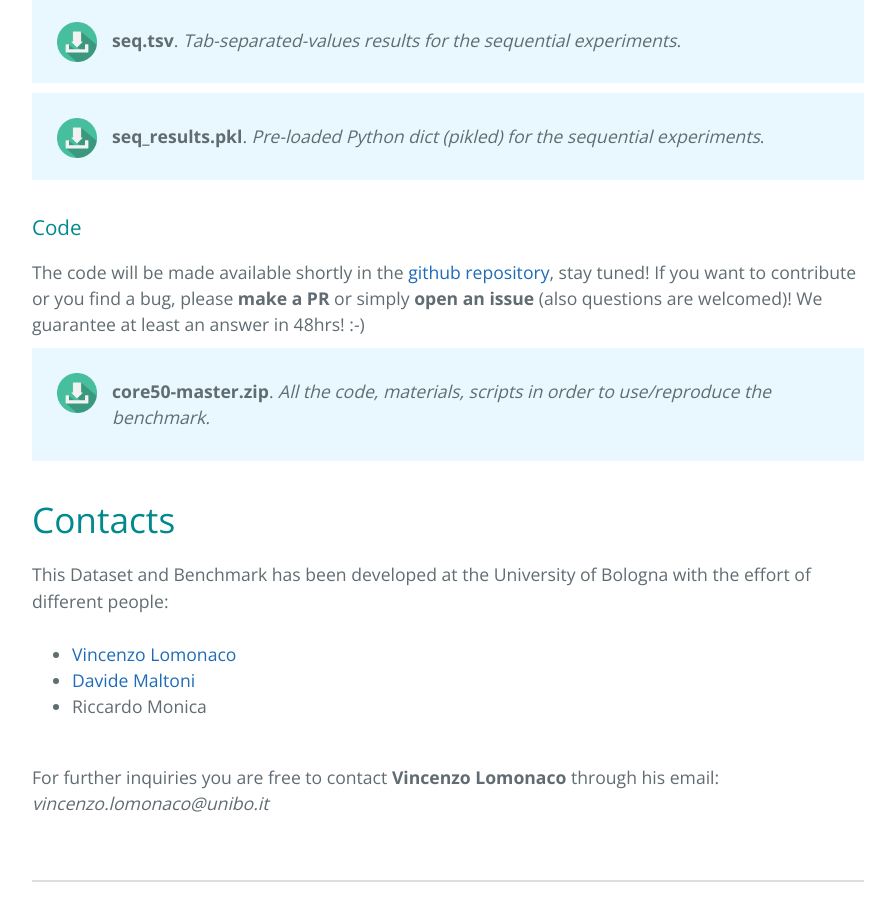
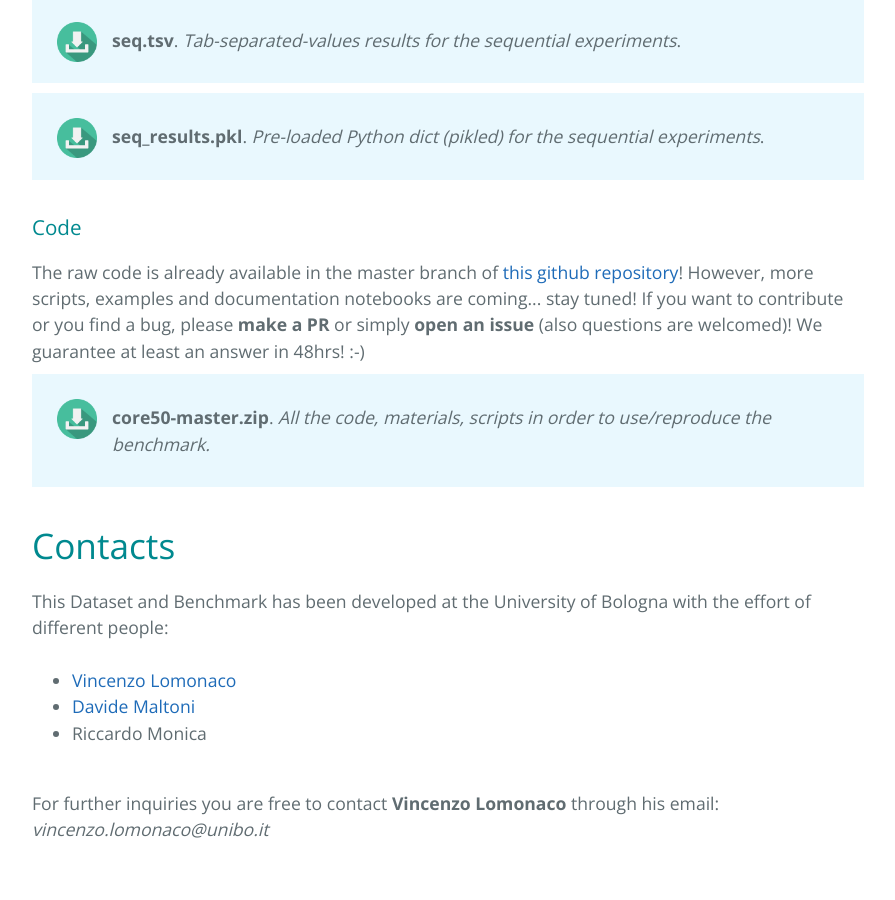
Before and after one commit to vlomonaco/core50, a Jekyll site: the page built from index.html, in a window 1280 px wide and 900 px high, scrolled down 7224 px. Shown: the whole window, without its empty margins (192-1087 px from the left). Built offline with Jekyll 4.4.1, drawn with Linux system fonts in a browser that asks for light colours; the list of posts is cut into pages by our own code.

Commit message:
minor fix

```diff
--- a/index.html
+++ b/index.html
@@ -180,7 +180,7 @@ A similar approach can be used with the <i>sequential experiments</i> of <strong
 <strong>seq_results.pkl</strong>. <i>Pre-loaded Python dict (pikled) for the sequential experiments</i>.</div>
 </div>
 <h3> Code </h3>
-The code will be made available shortly in the <a href="https://github.com/vlomonaco/core50">github repository</a>, stay tuned!
+The raw code is already available in the master branch of <a href="https://github.com/vlomonaco/core50"> this github repository</a>! However, more scripts, examples and documentation notebooks are coming... stay tuned!
 If you want to contribute or you find a bug, please <strong>make a PR</strong> or simply <strong>open an issue</strong> (also questions are welcomed)! We guarantee at least an answer in 48hrs! :-)
 
 <div style="background-color: rgba(227, 246, 254, 0.79); padding: 20px; margin-top:10px;">
```
